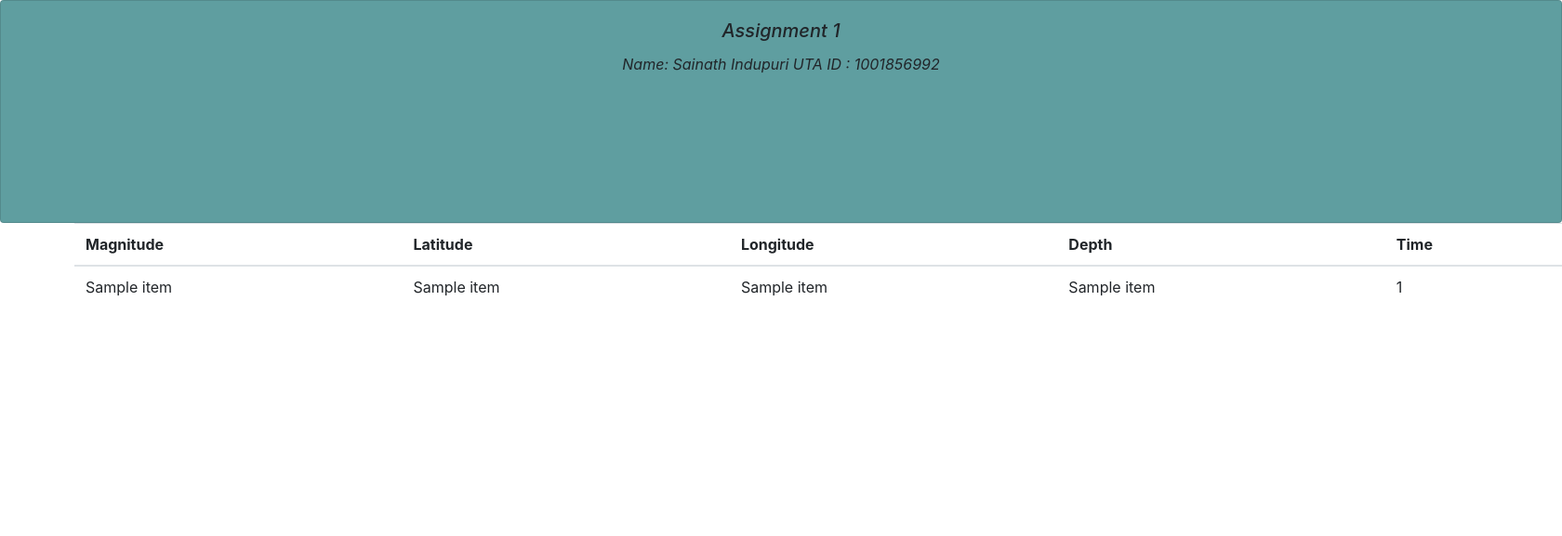
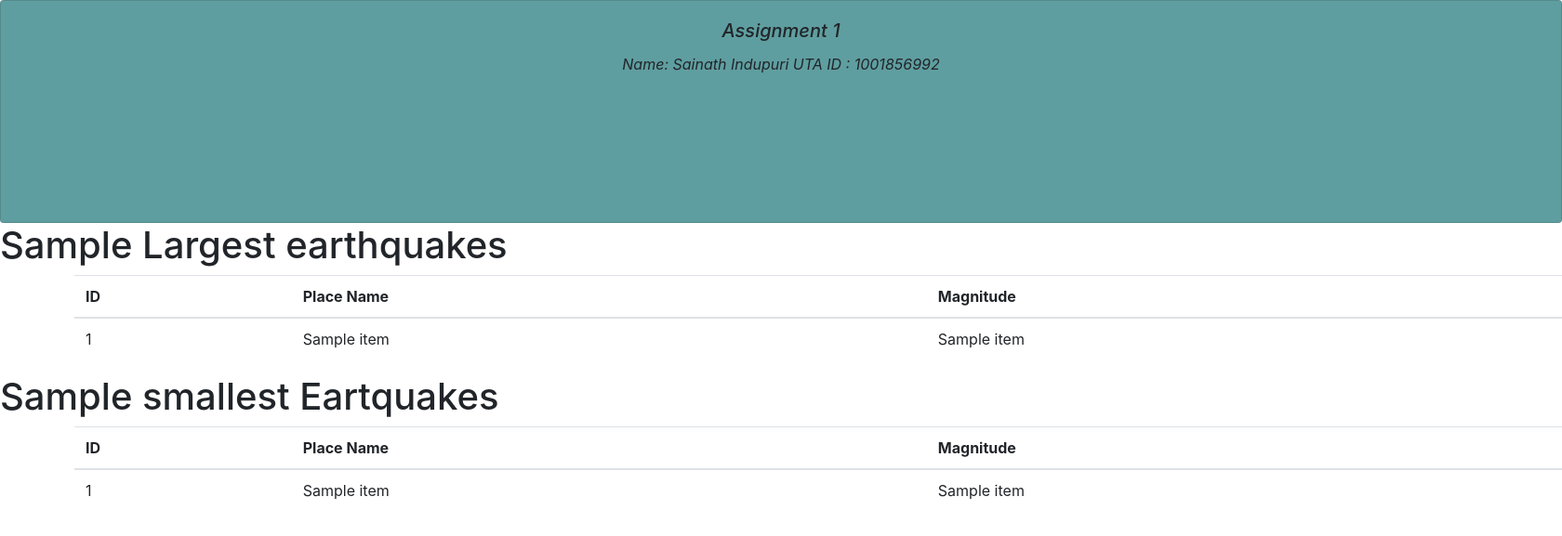
Before and after one commit to sainathindupuri/AdbQuiz2, a Flask app: template templates/ShowNLargest.html in a window 1680 px wide. Shown: the top 577 px of the page at 93% size. Run offline with Flask 2, Linux system fonts and the light colour scheme; the template is opened without the code that fills it: most values are stand-ins (such as "Sample title", 1, 10 or a date in 2020).

Commit message:
question 1 changes

```diff
--- a/app.py
+++ b/app.py
@@ -1,5 +1,6 @@
 import string
 import time
+from tkinter import N
 import pyodbc
 import os
 from flask import Flask, Request, render_template, request, flash
@@ -19,10 +20,22 @@ def Hello():
 @app.route('/ShowNLargest', methods=['GET', 'POST'])
 def showDetails():
     cursor = connection.cursor()
-    num1 = int(request.form.get("num1"))
-    cursor.execute("select top {} * from dbo.all_month ORDER BY MAG DESC".format(num1))
-    data = cursor.fetchall()
-    return render_template('ShowNLargest.html', data = data)
+    num1 = request.form.get("num1")
+    min_mag = request.form.get("magMin")
+
+    max_mag = request.form.get("magMax")
+
+    print("max",max_mag)
+    print("min",min_mag)
+    param_data = (num1,max_mag,min_mag)
+    query_str = "select top "+num1+" a.id, b.place, a.mag from dbo.ds a join dbo.dsi b on a.id = b.id where a.mag <="+max_mag+" and a.mag >="+min_mag
+
+    print(query_str)
+    cursor.execute(query_str+" ORDER BY a.mag DESC")
+    N_Laragest_data = cursor.fetchall()
+    cursor.execute(query_str+" ORDER BY a.mag ASC")
+    N_smallest_data = cursor.fetchall()
+    return render_template('ShowNLargest.html',n=num1, data1 = N_Laragest_data, data2 = N_smallest_data)
 
 @app.route('/Show500KmEarthquakes', methods=['GET', 'POST'])
 def show500KmEarthquakes():
--- a/templates/ShowNLargest.html
+++ b/templates/ShowNLargest.html
@@ -26,25 +26,50 @@
 </head>
 
 <body>
+
+    <h1> {{n}} Largest earthquakes</h1>
     <div class="ShowAllTable" style="width: 100rem; margin-left: 5rem;margin-right: 5rem; align-items: center;">
         <table class="table">
             <thead>
                 <tr>
+                    <th scope="col">ID</th>
+                    <th scope="col">Place Name</th>
                     <th scope="col">Magnitude</th>
-                    <th scope="col">Latitude</th>
-                    <th scope="col">Longitude</th>
-                    <th scope="col">Depth</th>
-                    <th scope="col">Time</th>
+
                 </tr>
             </thead>
-            {% for item in data %}
+            {% for item in data1 %}
             <tbody>
                 <tr>
-                    <td>{{item[4]}}</td>
+                    <td>{{item[0]}}</td>
                     <td>{{item[1]}}</td>
                     <td>{{item[2]}}</td>
-                    <td>{{item[3]}}</td>
+
+                </tr>
+
+            </tbody>
+            {% endfor %}
+        </table>
+    </div>
+
+    <h1>{{n}} smallest Eartquakes</h1>
+
+    <div class="ShowAllTable" style="width: 100rem; margin-left: 5rem;margin-right: 5rem; align-items: center;">
+        <table class="table">
+            <thead>
+                <tr>
+                    <th scope="col">ID</th>
+                    <th scope="col">Place Name</th>
+                    <th scope="col">Magnitude</th>
+
+                </tr>
+            </thead>
+            {% for item in data2 %}
+            <tbody>
+                <tr>
                     <td>{{item[0]}}</td>
+                    <td>{{item[1]}}</td>
+                    <td>{{item[2]}}</td>
 
                 </tr>
 
```
Also changed, not shown: templates/index.html (+10 -5 lines).
